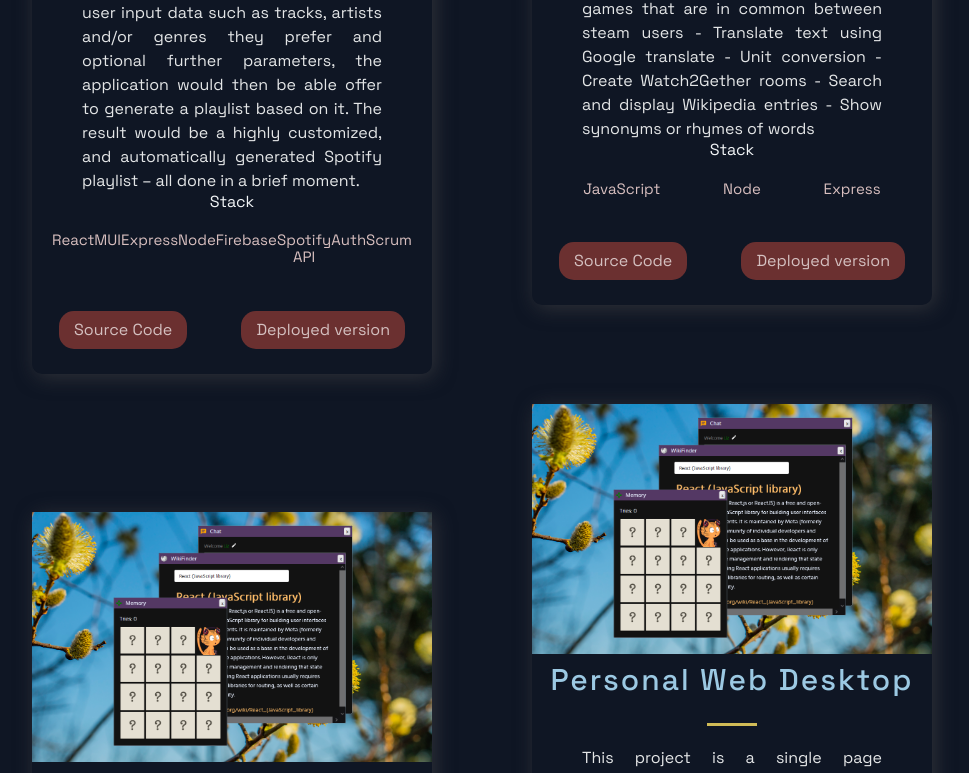
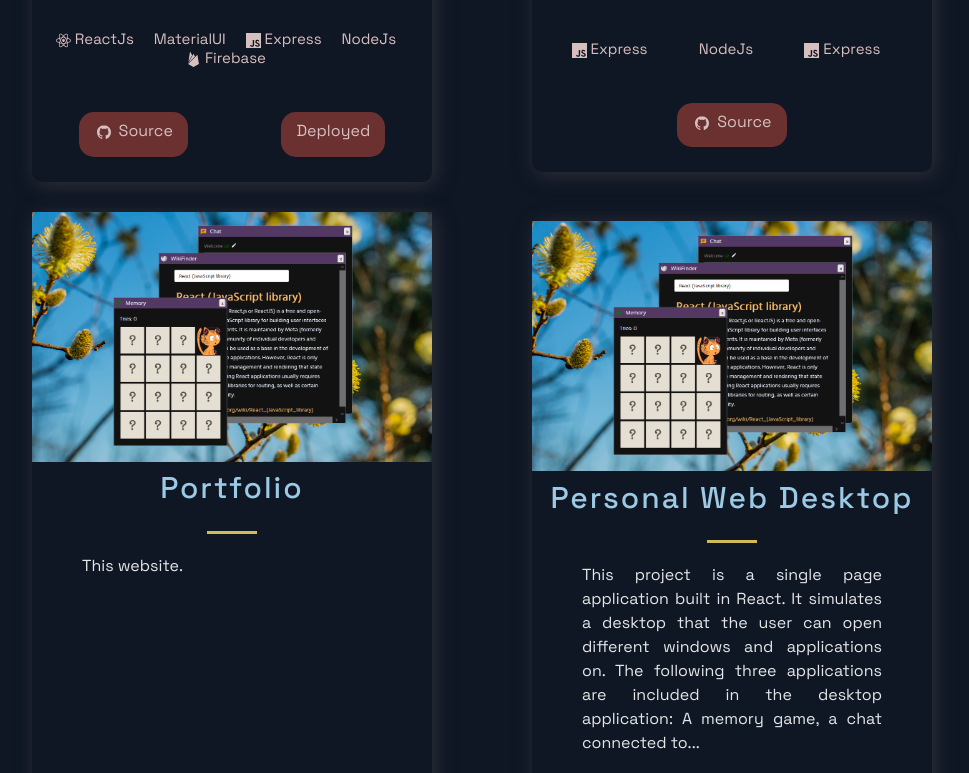
Before and after one commit to lizdahlstrom/lizdahlstrom.dev, a Next.js app: page / in a window 1280 px wide. Shown: the part 1420-2193 px from the top of the page, without its empty margins (158-1127 px from the left). Built offline with nearby package versions, Linux system fonts and the light colour scheme.

Commit message:
Style and fix issues with project cards

```diff
--- a/src/components/Projects/Projects.js
+++ b/src/components/Projects/Projects.js
@@ -18,7 +18,16 @@ import {
   SectionDivider,
   SectionTitle,
 } from '../../styles/GlobalComponents';
+
+import TagChip from '../TagChip/TagChip';
+import { DiGithubBadge } from 'react-icons/di';
 import { projects } from '../../constants/projects';
+
+const _truncate = (s, maxLength) => {
+  return s.length > maxLength
+    ? `${s.substr(0, s.indexOf(' ', maxLength - 1))}...`
+    : s;
+};
 
 const Projects = () => (
   <Section id='projects'>
@@ -33,18 +42,30 @@ const Projects = () => (
               <HeaderThree title>{title}</HeaderThree>
               <Hr />
             </TitleContent>
-            <CardInfo>{description[0]}</CardInfo>
+            <CardInfo>{_truncate(description[0], 250)}</CardInfo>
             <div>
-              <TitleContent>Stack</TitleContent>
               <TagList>
                 {tags.map((tag, i) => (
-                  <Tag key={tag + i}>{tag}</Tag>
+                  <Tag key={tag + i}>
+                    <TagChip name={Object.keys(tag)} icon={tag} />
+                  </Tag>
                 ))}
               </TagList>
             </div>
             <UtilityList>
-              <ExternalLinks href={source}>Source Code</ExternalLinks>
-              <ExternalLinks href={visit}>Deployed version</ExternalLinks>
+              <ExternalLinks href={source}>
+                <ul style={{ listStyleType: 'none' }}>
+                  <li style={{ float: 'left', marginRight: '0.3em' }}>
+                    <DiGithubBadge size='2rem' />
+                  </li>
+                  <li style={{ float: 'left' }}>Source</li>
+                </ul>
+              </ExternalLinks>
+              {visit ? (
+                <ExternalLinks href={visit}>Deployed</ExternalLinks>
+              ) : (
+                ''
+              )}
             </UtilityList>
           </BlogCard>
         )
--- a/src/components/Projects/ProjectsStyles.js
+++ b/src/components/Projects/ProjectsStyles.js
@@ -73,6 +73,7 @@ export const CardInfo = styled.p`
   font-style: 2rem;
   line-height: 24px;
   text-align: justify;
+  height: 20rem;
   @media ${(props) => props.theme.breakpoints.sm} {
     padding:.3rem
 
@@ -105,6 +106,7 @@ export const TagList = styled.ul`
 display: flex;
 justify-content: space-around;
 padding: 2rem;
+flex-wrap: wrap;
 `
 export const Tag = styled.li`
 color: #d8bfbf;
--- /dev/null
+++ b/src/components/TagChip/TagChip.js
@@ -0,0 +1,17 @@
+import React, { createElement } from 'react';
+import * as DI from 'react-icons/di';
+import * as SI from 'react-icons/si';
+import { tags } from '../../constants/tags';
+
+const TagChip = ({ name, icon }) => {
+  const tagIcon = icon[0] === 'd' ? DI[icon] : SI[icon];
+
+  return (
+    <span style={{ marginRight: '0.8em', verticalAlign: 'middle' }}>
+      {tagIcon ? React.createElement(tagIcon, {style: {verticalAlign: 'sub'}}) : ''}{' '} <>
+      {Object.keys(tags).find((key) => tags[key] === icon)} </>
+    </span>
+  );
+};
+
+export default TagChip;
--- a/src/components/Technologies/Technologies.js
+++ b/src/components/Technologies/Technologies.js
@@ -19,7 +19,7 @@ const Technologies = () => (
     <SectionDivider />
     <SectionTitle>Technologies</SectionTitle>
     <SectionText>
-      I have used a range of web development and operations technologies.
+      A selection of web/software development and operations technologies I have used and feel comfortable with.
     </SectionText>
     <List>
       <ListItem>
@@ -34,7 +34,7 @@ const Technologies = () => (
         <ListContainer>
           <ListTitle>Back-End</ListTitle>
           <ListParagraph>
-            Node.js, Spring MVC, SQL, Postgres, MongoDB
+            Node.js, Spring, SQL, PostgreSQL, MongoDB
           </ListParagraph>
         </ListContainer>
       </ListItem>
--- a/src/constants/projects.js
+++ b/src/constants/projects.js
@@ -1,3 +1,5 @@
+import { tags } from './tags';
+
 export const projects = [
   {
     title: 'VibeDuck',
@@ -7,14 +9,11 @@ export const projects = [
     ],
     image: '/images/vibeduck.png',
     tags: [
-      'React',
-      'MUI',
-      'Express',
-      'Node',
-      'Firebase',
-      'Spotify API',
-      'Auth',
-      'Scrum',
+      tags.ReactJs,
+      tags.MaterialUI,
+      tags.Express,
+      tags.NodeJs,
+      tags.Firebase,
     ],
     source: 'https://github.com/lizdahlstrom/VibeDuck',
     visit: 'https://vibeduck.lizdahlstrom.dev',
@@ -26,29 +25,27 @@ export const projects = [
       'A Discord bot built with the help of DiscordJS API and NodeJS. Ziggato can do the following:\n - Get gifs from Giphy\n - Convert currencies\n- Get a variety of jokes\n - Fetch lyrics\n- Display games that are in common between steam users\n - Translate text using Google translate\n- Unit conversion\n- Create Watch2Gether rooms\n - Search and display Wikipedia entries\n- Show synonyms or rhymes of words',
     ],
     image: '/images/ziggato.png',
-    tags: ['JavaScript', 'Node', 'Express'],
+    tags: [tags.JavaScript, tags.NodeJs, tags.Express],
     source: 'https://github.com/lizdahlstrom/ziggato',
-    visit: 'https://google.com',
     id: 1,
   },
   {
-    title: 'Issue tracker',
-    description: ['Application which tracks issues.'],
+    title: 'Portfolio',
+    description: ['This website.'],
     image: '/images/pwd.png',
-    tags: ['React', 'MaterialUI', 'Node', 'Express', 'SQL'],
-    source: 'https://google.com',
-    visit: 'https://google.com',
+    tags: [tags.ReactJs, tags.MaterialUI, tags.NodeJs, tags.Express, tags.SQL],
+    source: 'https://github.com/lizdahlstrom/lizdahlstrom',
+    visit: '#',
     id: 2,
   },
   {
     title: 'Personal Web Desktop',
     description: [
-      'This project is a single page application built in React. It simulates a desktop that the user can open different windows and applications on. The following three applications are included in the desktop application: A memory game. A chat connected to a central chat channel using web sockets. A Wikipedia search app.',
+      'This project is a single page application built in React. It simulates a desktop that the user can open different windows and applications on. The following three applications are included in the desktop application: A memory game, a chat connected to a central chat channel using web sockets, and a Wikipedia search app.',
     ],
     image: '/images/pwd.png',
-    tags: ['React', 'Chat', 'WebSockets', 'Wikipedia API'],
+    tags: [tags.JavaScript, tags.ReactJs],
     source: 'https://github.com/lizdahlstrom/Personal-Web-Desktop',
-    visit: 'https://google.com',
     id: 3,
   },
 ];
--- a/src/constants/tags.js
+++ b/src/constants/tags.js
@@ -1,43 +1,16 @@
-import { DiDatabase, DiMongodb, DiNodejs, DiNodejsSmall, DiReact } from 'react-icons/di';
-import { SiFirebase, SiJavascript, SiMaterialUi } from 'react-icons/si';
+import { SiFirebase, SiJavascript, SiMaterialUi, SiNodeDotJs } from 'react-icons/si';
 import { IoMdSearch } from 'react-icons/io';
 
+export const tags = {
+  NodeJs: 'SiNodeDotJs',
+  ReactJs: 'SiReact',
+  MaterialUI: 'SiMaterialUi',
+  Express: 'SiJavascript',
+  JavaScript: 'SiJavascript',
+  Firebase: 'SiFirebase',
+  SQL: 'SiMysql',
+  // WebScraping: 'IoMdSearch',
+  MongoDB: 'SiMongodb',
+};
 
-export const tags = [
-  {
-    name: 'NodeJs',
-    icon: DiNodejsSmall,
-  },
-  {
-    name: 'React',
-    icon: DiReact,
-  },
-  {
-    name: 'MaterialUI',
-    icon: SiMaterialUi,
-  },
-  {
-    name: 'Express',
-    icon: SiJavascript,
-  },
-  {
-    name: 'Firebase',
-    icon: SiFirebase,
-  },
-  {
-    name: 'JavaScript',
-    icon: SiJavascript,
-  },
-  {
-    name: 'SQL',
-    icon: DiDatabase,
-  },
-  {
-    name: 'Web Scraping',
-    icon: IoMdSearch,
-  },
-  {
-    name: 'MongoDB',
-    icon: DiMongodb,
-  },
-];
+Object.freeze(tags);
```
Also changed, not shown: src/components/TagChip/TagChipStyles.js (added).
